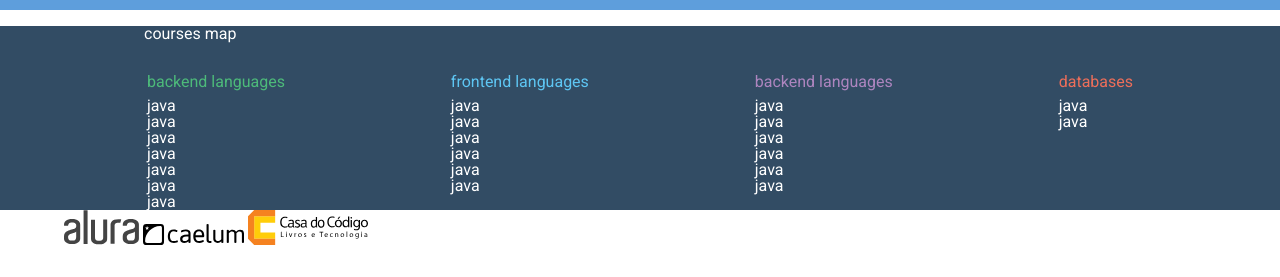
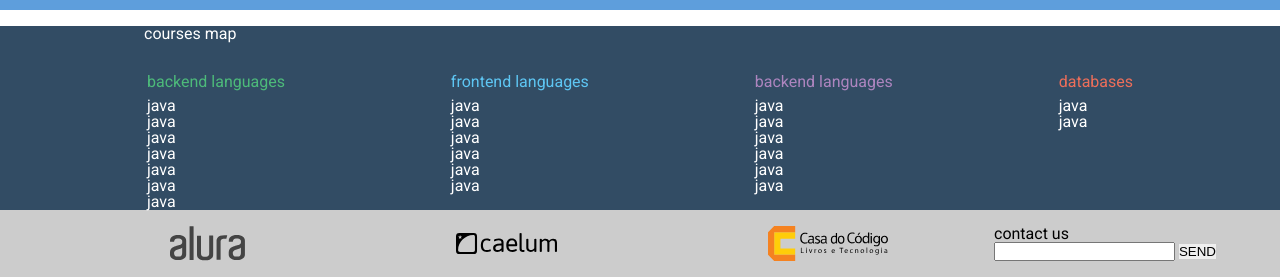
Before and after one commit to almeidaleandro28/Alura-alurinha, a website: page index.html in a window 1280 px wide. Shown: the part 1383-1660 px from the top of the page. Before the commit the page ends 1632 px from the top, so only its background shows below. Drawn offline with Linux system fonts and the light colour scheme.

Commit message:
style footer

```diff
--- a/index.html
+++ b/index.html
@@ -188,7 +188,9 @@
 			</div>
 			<div class="contact">
 				<form class="contact-form" action="">
-
+					<legend>contact us</legend>
+					<input class="form-input" type="text">
+					<button class="btn btn-contact">send</button>
 				</form>
 			</div>
 		</div><!--end container-->
--- a/scss/_footer.scss
+++ b/scss/_footer.scss
@@ -0,0 +1,23 @@
+.footer {
+  background-color: $c-gray-2;
+  .container-footer {
+    display: flex;
+    justify-content: space-between;
+    padding-bottom: 1rem;
+    padding-top: 1rem;
+  }
+}
+
+.footer-sponsors {
+  display: flex;
+  align-items: center;
+  justify-content: space-around;
+  flex-grow: 2;
+
+}
+
+.contact {
+  .contact-form {}
+  .form-input {}
+  .btn-contact {}
+}
```
Also changed, not shown: css/style.css, 1 other file.
